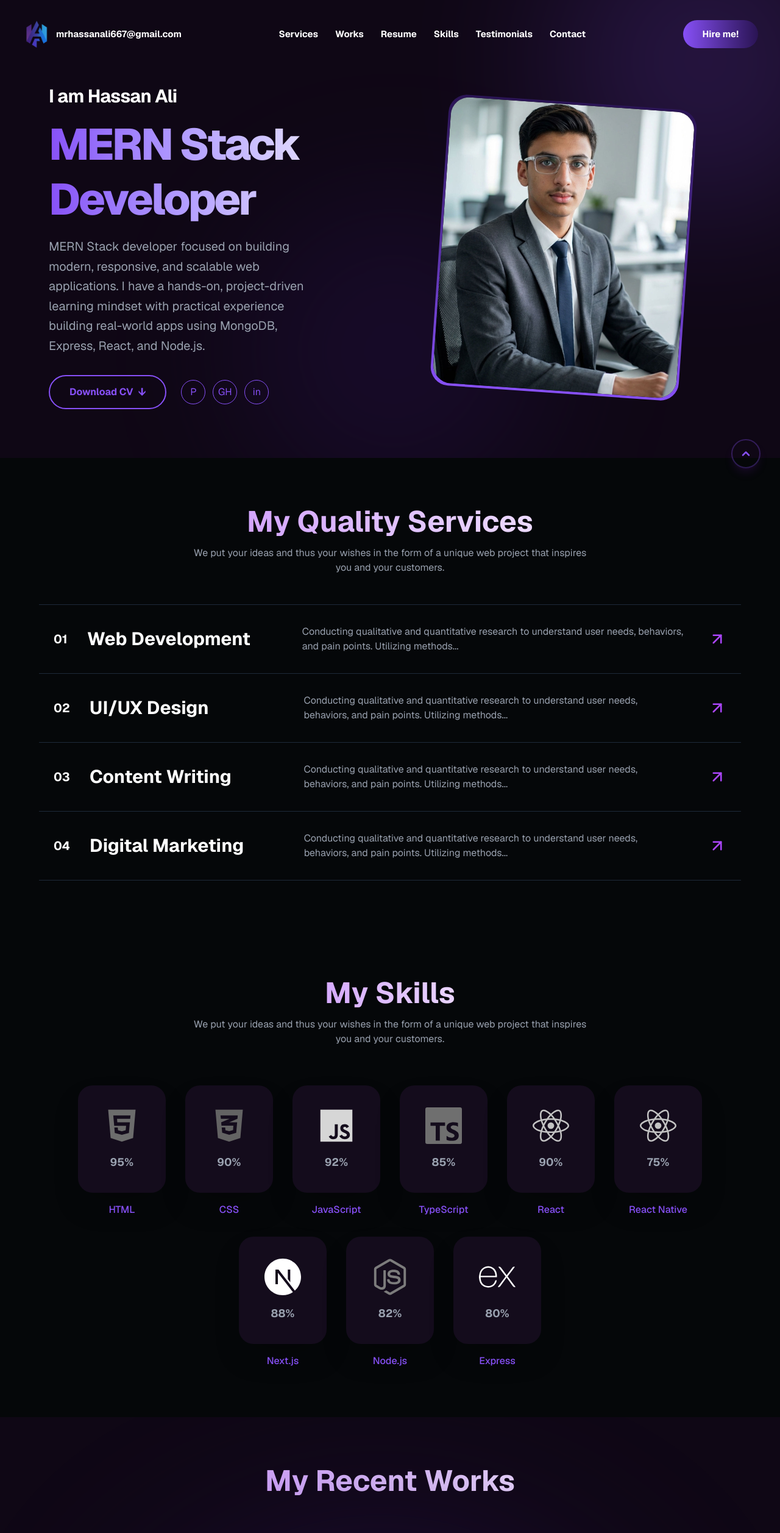
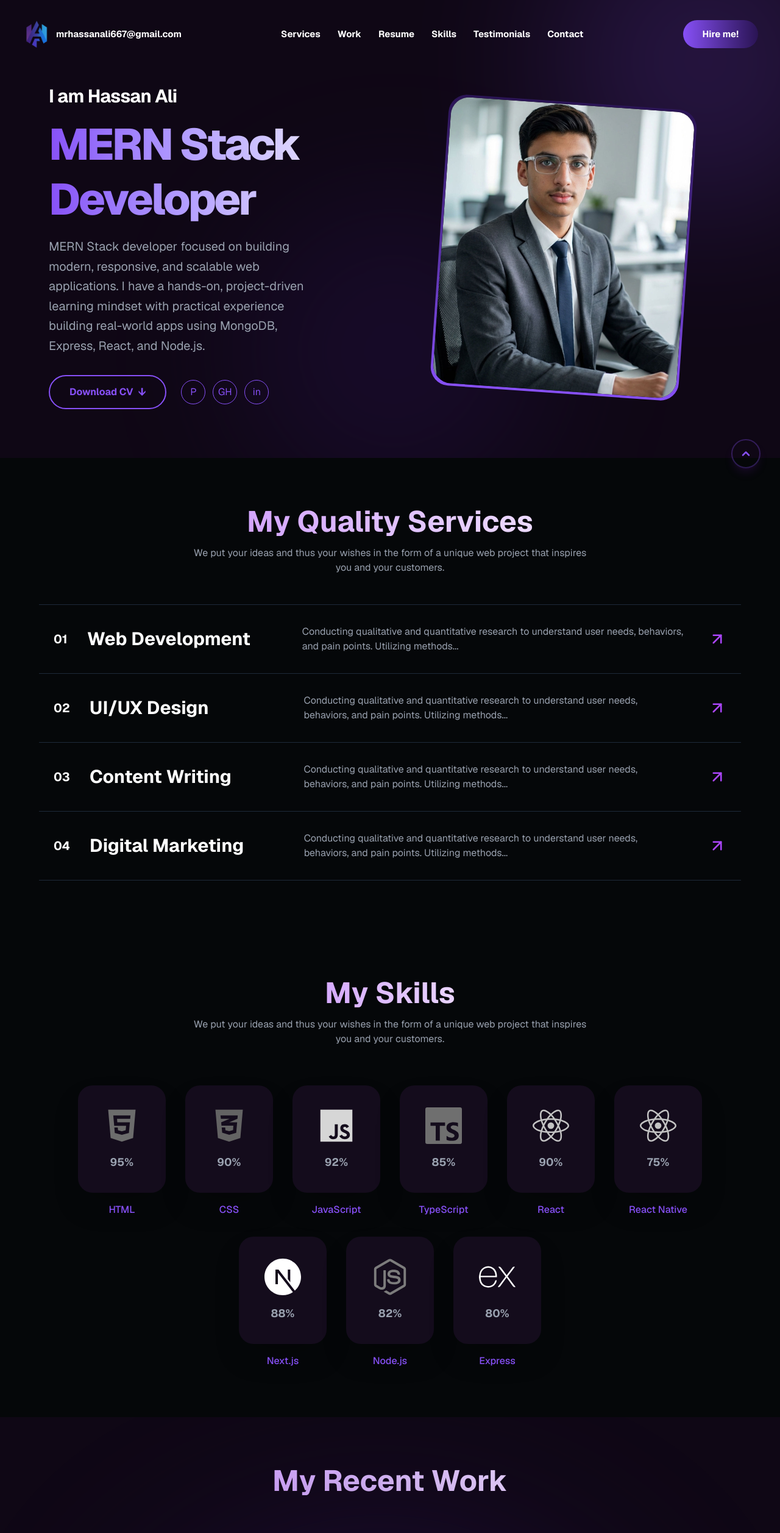
Before and after one commit to mrhassanali667/Porfolio, a Next.js app: page / in a window 1280 px wide. Shown: the top 2514 px of the page at 61% size. Built offline with nearby package versions, Linux system fonts and the light colour scheme.

Commit message:
change link

```diff
--- a/src/components/Navbar.jsx
+++ b/src/components/Navbar.jsx
@@ -18,7 +18,7 @@ const Navbar = () => {
 
     const navLinks = [
         { name: 'Services', href: '#services' },
-        { name: 'Works', href: '#works' },
+        { name: 'Work', href: '#work' },
         { name: 'Resume', href: '#resume' },
         { name: 'Skills', href: '#skills' },
         { name: 'Testimonials', href: '#testimonials' },
--- a/src/components/Work.jsx
+++ b/src/components/Work.jsx
@@ -47,13 +47,13 @@ const Work = () => {
     // Filter state aur logic yahan se hta di gayi hai
 
     return (
-        <div id="works" className="bg-[#0f0715] min-h-screen text-white py-20 px-4 md:px-8 font-sans relative overflow-hidden">
+        <div id="work" className="bg-[#0f0715] min-h-screen text-white py-20 px-4 md:px-8 font-sans relative overflow-hidden">
             <div className={`absolute top-[20%] right-[20%] w-[800px] h-[800px] bg-[#2a1454] opacity-70 blur-[140px] rounded-full`}></div>
 
             <div className="max-w-7xl mx-auto">
                 {/* Section Title */}
                 <h2 className="text-4xl md:text-5xl font-bold text-center mb-16 bg-gradient-to-r from-purple-400 to-white bg-clip-text text-transparent">
-                    My Recent Works
+                    My Recent Work
                 </h2>
 
                 {/* Projects Container (Using Flexbox) */}
```
